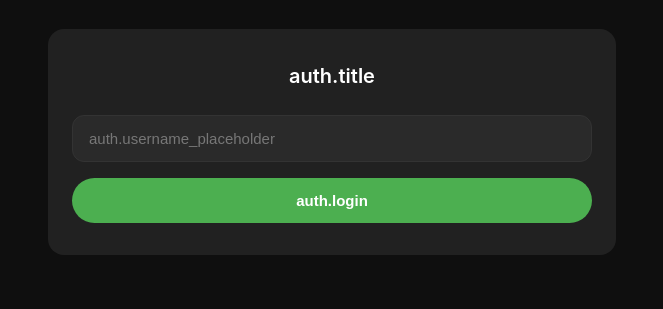
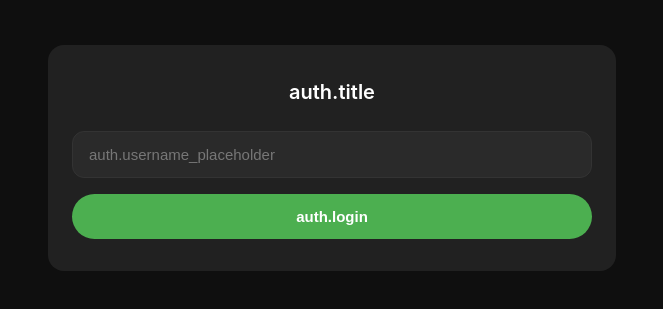
Before and after one commit to endopendo67/auction-backend, a website: page public/index.html in a window 1280 px wide. Shown: the part 71-380 px from the top of the page, without its empty margins (308-971 px from the left). Drawn offline with nearby package versions, Linux system fonts and the light colour scheme; no server answers.

Commit message:
UI: fix auth section margin

```diff
--- a/public/css/style.css
+++ b/public/css/style.css
@@ -170,7 +170,7 @@ header h1 {
 /* AUTH SECTION */
 /* ==================== */
 #auth-section {
-  margin: auto 16px;
+  margin: 16px;
   padding: 32px 24px;
 }
 
```
